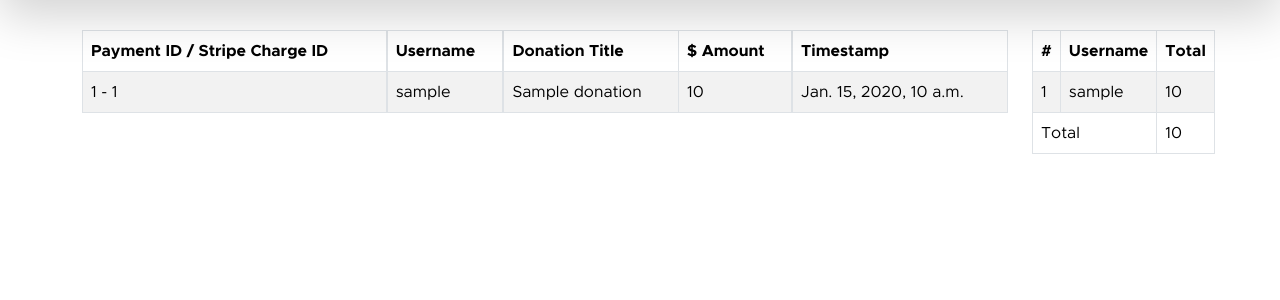
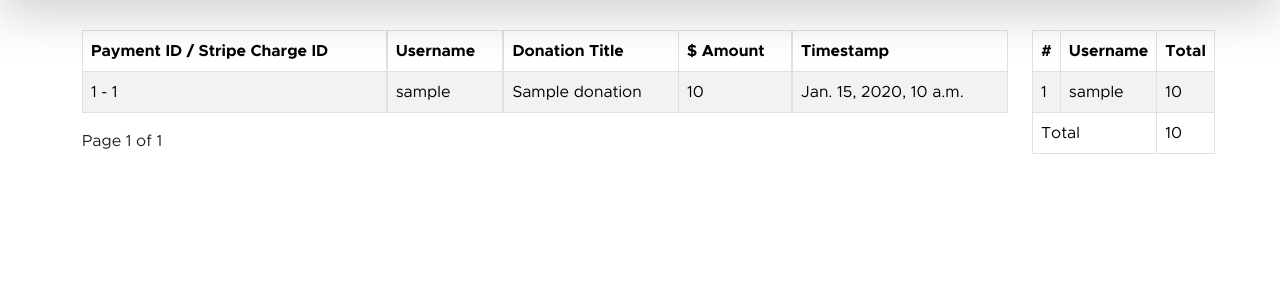
Before and after one commit to SVDotsenko/portfolio-project-5, a Django app: page /history/ in a window 1280 px wide. Shown: the part 90-390 px from the top of the page. Run offline with Django 5.2, Linux system fonts and the light colour scheme; tables that the repository leaves empty hold one stand-in row (values such as "Sample post"); some libraries are stand-ins or nearby versions.

Commit message:
Added pagination for history

```diff
--- a/donation/templates/donation/history.html
+++ b/donation/templates/donation/history.html
@@ -36,6 +36,17 @@
                             </tbody>
                         </table>
                     </div>
+                    {% if payments.has_previous %}
+                        <a href="?page={{ payments.previous_page_number }}">previous</a>
+                    {% endif %}
+
+                    <span class="current">
+                        Page {{ payments.number }} of {{ payments.paginator.num_pages }}
+                    </span>
+
+                    {% if payments.has_next %}
+                        <a href="?page={{ payments.next_page_number }}">next</a>
+                    {% endif %}
                 </div>
                 <div class="col-lg-2">
                     <table class="table table-bordered {% if not user.is_authenticated %}table-striped{% endif %}">
--- a/donation/views.py
+++ b/donation/views.py
@@ -5,6 +5,7 @@ from django.conf import settings
 from django.contrib import messages
 from django.contrib.auth.decorators import login_required
 from django.contrib.auth.models import User
+from django.core.paginator import Paginator
 from django.db.models import Sum, Value
 from django.db.models.functions import Coalesce
 from django.shortcuts import render, get_object_or_404, redirect
@@ -62,15 +63,22 @@ def history(request):
 
     total_donation = sum(donor['amount'] for donor in donors)
 
+    payments_list = Payment.objects.all().values(
+        'id',
+        'user__username',
+        'donation__title',
+        'stripe_payment__amount',
+        'stripe_payment__timestamp',
+        'stripe_payment__stripe_charge_id'
+    ).order_by('-stripe_payment__timestamp')
+
+    paginator = Paginator(payments_list, 10)
+
+    page_number = request.GET.get('page')
+    payments = paginator.get_page(page_number)
+
     context = {
-        'payments': Payment.objects.all().values(
-            'id',
-            'user__username',
-            'donation__title',
-            'stripe_payment__amount',
-            'stripe_payment__timestamp',
-            'stripe_payment__stripe_charge_id'
-        ).order_by('-stripe_payment__timestamp'),
+        'payments': payments,
         'donors': donors,
         'total_donation': total_donation,
     }
```
